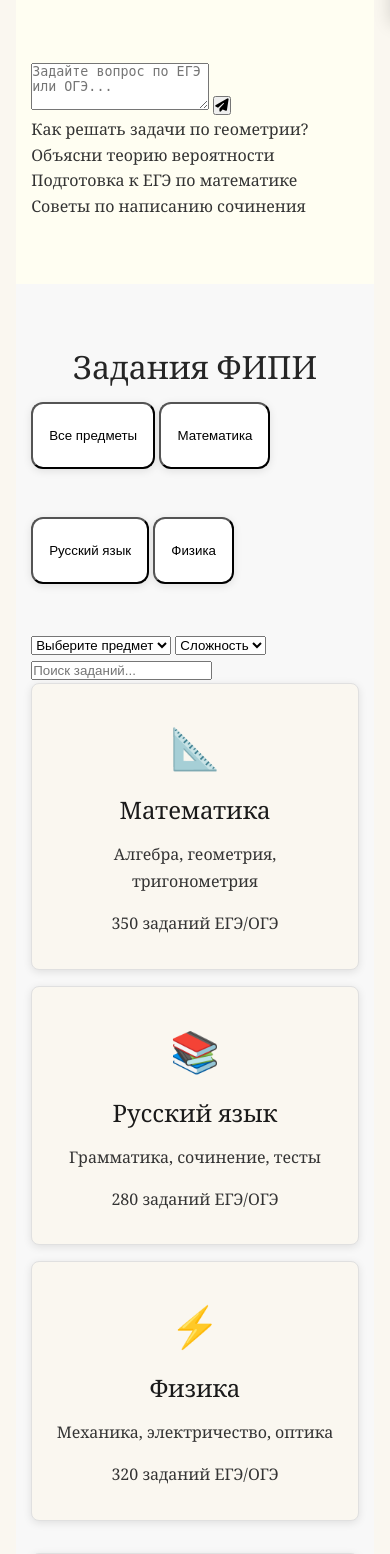
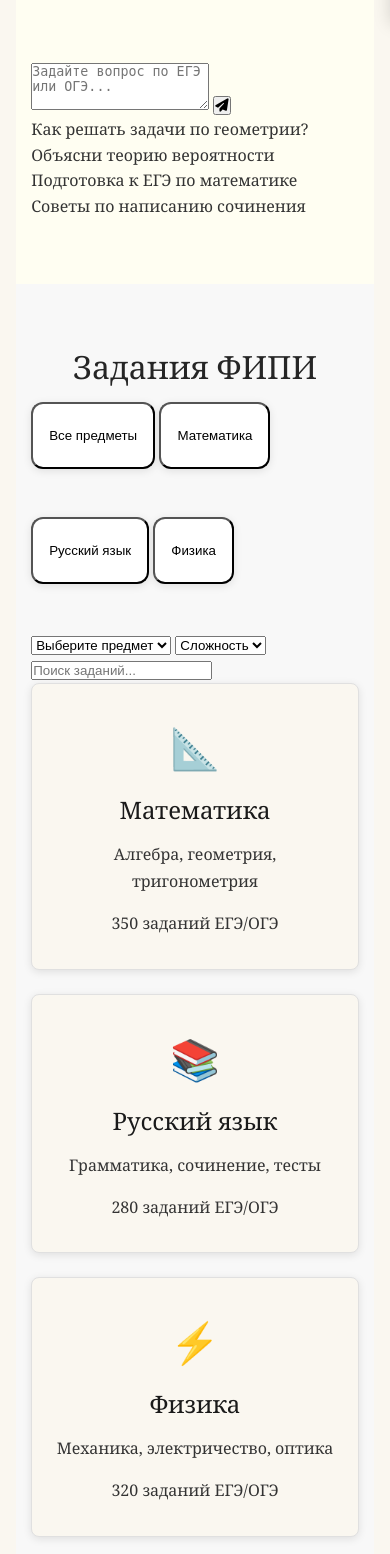
Before and after one commit to gaus-1/ExamFlow, a Django app: page / in a window 390 px wide; the page is wider, and only the part inside the window is pictured. Shown: the part 824-2378 px from the top of that part. Run offline with Django 4.2, Linux system fonts and the light colour scheme; data that the repository does not hold is empty; parts of the project's set-up code (start-up, migrations or seed data) failed here and were passed over.

Commit message:
chore(ui): унифицированы сетки (cards-grid) и анимации (animate-on-scroll) на главной

```diff
--- a/templates/home.html
+++ b/templates/home.html
@@ -31,7 +31,7 @@
 <section class="section-padding" style="background: #fffef2;">
     <div class="container">
         <h2 class="visually-hidden">Форма общения с ИИ</h2>
-        <div class="ai-chat-input-container" data-animation="fade-in">
+        <div class="ai-chat-input-container animate-on-scroll" data-animation="fade-in">
             <div class="relative">
                 <textarea
                     class="ai-chat-input"
@@ -59,7 +59,7 @@
             Задания ФИПИ
         </h2>
 
-        <div class="fipi-tabs" data-animation="fade-in-delayed" data-delay="200">
+        <div class="fipi-tabs animate-on-scroll" data-animation="fade-in-delayed" data-delay="200">
             <div class="fipi-tab-header">
                 <button class="fipi-tab active">Все предметы</button>
                 <button class="fipi-tab">Математика</button>
@@ -67,7 +67,7 @@
                 <button class="fipi-tab">Физика</button>
             </div>
 
-            <div class="fipi-tab-content active">
+            <div class="fipi-tab-content active animate-on-scroll">
                 <div class="fipi-filters">
                     <div class="filter-group">
                         <select class="filter-select">
@@ -87,8 +87,8 @@
                     </div>
                 </div>
 
-                <div class="subject-grid">
-                    <div class="subject-card" data-animation="scale-in" data-delay="100">
+                <div class="subject-grid cards-grid">
+                    <div class="subject-card animate-on-scroll" data-animation="scale-in" data-delay="100">
                         <div class="subject-icon">📐</div>
                         <h3 class="subject-title">Математика</h3>
                         <p class="subject-description">Алгебра, геометрия, тригонометрия</p>
@@ -98,7 +98,7 @@
                         </div>
                     </div>
 
-                    <div class="subject-card" data-animation="scale-in" data-delay="200">
+                    <div class="subject-card animate-on-scroll" data-animation="scale-in" data-delay="200">
                         <div class="subject-icon">📚</div>
                         <h3 class="subject-title">Русский язык</h3>
                         <p class="subject-description">Грамматика, сочинение, тесты</p>
@@ -108,7 +108,7 @@
                         </div>
                     </div>
 
-                    <div class="subject-card" data-animation="scale-in" data-delay="300">
+                    <div class="subject-card animate-on-scroll" data-animation="scale-in" data-delay="300">
                         <div class="subject-icon">⚡</div>
                         <h3 class="subject-title">Физика</h3>
                         <p class="subject-description">Механика, электричество, оптика</p>
@@ -227,7 +227,7 @@
 </section>
 
 <!-- Статистика -->
-<section class="section-padding text-center" style="background: #fffef2;">
+<section class="section-padding text-center animate-on-scroll" style="background: #fffef2;">
     <div class="container">
         <h2 class="visually-hidden">Ключевая статистика ExamFlow</h2>
         <div class="grid grid-cols-1 md:grid-cols-3 gap-12 max-w-4xl mx-auto">
@@ -301,7 +301,7 @@
             Выберите предмет для начала подготовки
         </p>
 
-        <div class="grid grid-cols-1 md:grid-cols-2 lg:grid-cols-3 gap-6">
+        <div class="grid grid-cols-1 md:grid-cols-2 lg:grid-cols-3 gap-6 animate-on-scroll">
             {% for subject in subjects %}
             <div class="subject-card card-hover text-reveal text-center">
                 <div class="flex justify-between items-start mb-4">
@@ -319,7 +319,7 @@
             </div>
             {% empty %}
             <!-- Демо предметы если нет в базе -->
-            <div class="subject-card card-hover text-center">
+            <div class="subject-card card-hover text-center animate-on-scroll">
                 <div class="flex justify-between items-start mb-4">
                     <h3 class="text-xl font-bold" style="color: #252525;">Математика</h3>
                     <span class="text-sm px-3 py-1 bg-blue-100 text-blue-800 rounded-full">ЕГЭ</span>
@@ -327,7 +327,7 @@
                 <p class="text-sm mb-4" style="color: #666;">Задания доступны</p>
                 <a href="#" class="btn-primary w-full text-center text-sm">Изучать</a>
             </div>
-            <div class="subject-card card-hover text-center">
+            <div class="subject-card card-hover text-center animate-on-scroll">
                 <div class="flex justify-between items-start mb-4">
                     <h3 class="text-xl font-bold" style="color: #252525;">Русский язык</h3>
                     <span class="text-sm px-3 py-1 bg-blue-100 text-blue-800 rounded-full">ЕГЭ</span>
@@ -335,7 +335,7 @@
                 <p class="text-sm mb-4" style="color: #666;">Задания доступны</p>
                 <a href="#" class="btn-primary w-full text-center text-sm">Изучать</a>
             </div>
-            <div class="card card-hover text-center">
+            <div class="card card-hover text-center animate-on-scroll">
                 <div class="flex justify-between items-start mb-4">
                     <h3 class="text-xl font-bold" style="color: #252525;">Физика</h3>
                     <span class="text-sm px-3 py-1 bg-blue-100 text-blue-800 rounded-full">ЕГЭ</span>
@@ -343,7 +343,7 @@
                 <p class="text-sm mb-4" style="color: #666;">Задания доступны</p>
                 <a href="#" class="btn-primary w-full text-center text-sm">Изучать</a>
             </div>
-            <div class="card card-hover text-center">
+            <div class="card card-hover text-center animate-on-scroll">
                 <div class="flex justify-between items-start mb-4">
                     <h3 class="text-xl font-bold" style="color: #252525;">Химия</h3>
                     <span class="text-sm px-3 py-1 bg-blue-100 text-blue-800 rounded-full">ЕГЭ</span>
@@ -351,7 +351,7 @@
                 <p class="text-sm mb-4" style="color: #666;">Задания доступны</p>
                 <a href="#" class="btn-primary w-full text-center text-sm">Изучать</a>
             </div>
-            <div class="card card-hover text-center">
+            <div class="card card-hover text-center animate-on-scroll">
                 <div class="flex justify-between items-start mb-4">
                     <h3 class="text-xl font-bold" style="color: #252525;">Биология</h3>
                     <span class="text-sm px-3 py-1 bg-blue-100 text-blue-800 rounded-full">ЕГЭ</span>
@@ -359,7 +359,7 @@
                 <p class="text-sm mb-4" style="color: #666;">Задания доступны</p>
                 <a href="#" class="btn-primary w-full text-center text-sm">Изучать</a>
             </div>
-                        <div class="card card-hover text-center">
+                        <div class="card card-hover text-center animate-on-scroll">
                 <div class="flex justify-between items-start mb-4">
                     <h3 class="text-xl font-bold" style="color: #252525;">История</h3>
                     <span class="text-sm px-3 py-1 bg-blue-100 text-blue-800 rounded-full">ЕГЭ</span>
@@ -368,7 +368,7 @@
                 <a href="#" class="btn-primary w-full text-center text-sm">Изучать</a>
             </div>
 
-            <div class="card card-hover text-center">
+            <div class="card card-hover text-center animate-on-scroll">
                 <div class="flex justify-between items-start mb-4">
                     <h3 class="text-xl font-bold" style="color: #252525;">География</h3>
                     <span class="text-sm px-3 py-1 bg-blue-100 text-blue-800 rounded-full">ЕГЭ</span>
@@ -378,7 +378,7 @@
 >
             </div>
 
-            <div class="card card-hover text-center">
+            <div class="card card-hover text-center animate-on-scroll">
                 <div class="flex justify-between items-start mb-4">
                     <h3 class="text-xl font-bold" style="color: #252525;">Литература</h3>
                     <span class="text-sm px-3 py-1 bg-blue-100 text-blue-800 rounded-full">ЕГЭ</span>
@@ -387,7 +387,7 @@
                 <a href="#" class="btn-primary w-full text-center text-sm">Изучать</a>
             </div>
 
-            <div class="card card-hover text-center">
+            <div class="card card-hover text-center animate-on-scroll">
                 <div class="flex justify-between items-start mb-4">
                     <h3 class="text-xl font-bold" style="color: #252525;">Информатика</h3>
                     <span class="text-sm px-3 py-1 bg-blue-100 text-blue-800 rounded-full">ЕГЭ</span>
@@ -416,7 +416,7 @@
             Технологии будущего для подготовки к экзаменам
         </p>
 
-        <div class="grid grid-cols-1 md:grid-cols-2 lg:grid-cols-3 gap-6">
+        <div class="grid grid-cols-1 md:grid-cols-2 lg:grid-cols-3 gap-6 animate-on-scroll">
             <div class="feature-card card-hover text-reveal text-center">
                 <div class="text-4xl mb-4">📚</div>
                 <h3 class="text-xl font-bold mb-2" style="color: #252525;">На основе ФИПИ</h3>
```
